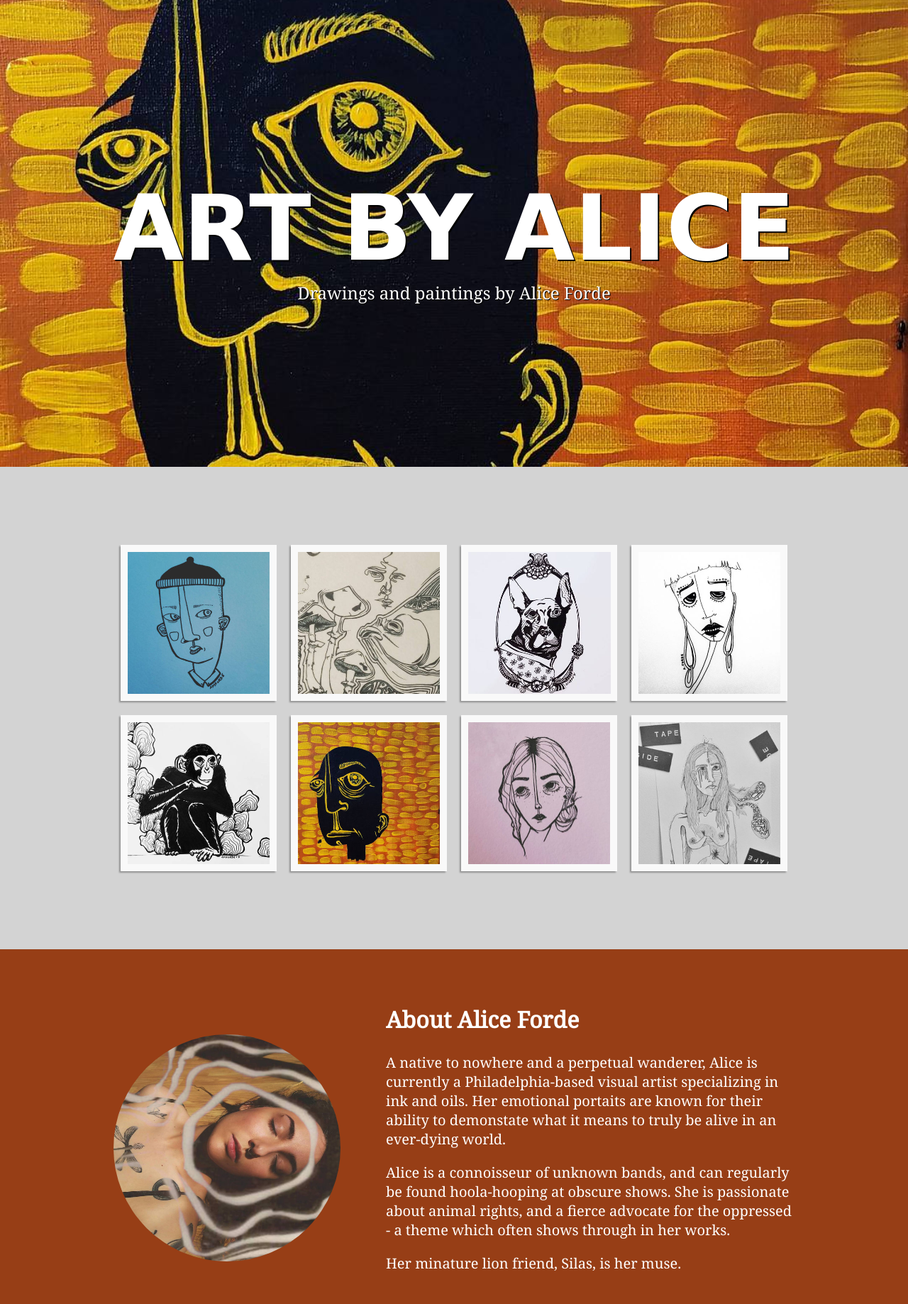
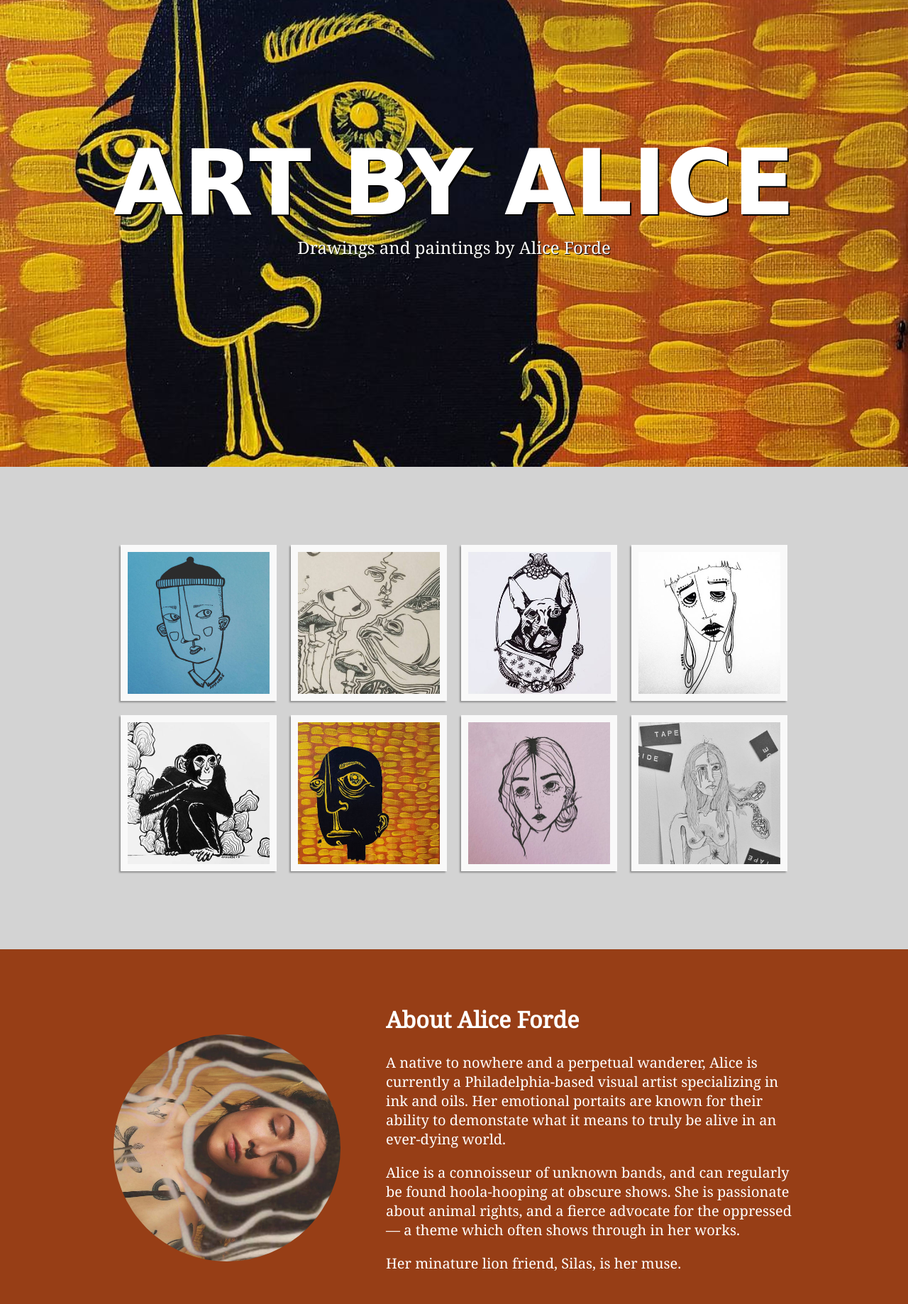
Before and after one commit to marykatefain/aliceportfolio, a website: page www/index.html in a window 1280 px wide. Shown: the part 62-1900 px from the top of the page at 71% size. Drawn offline with nearby package versions, Linux system fonts and the light colour scheme; files that its build step writes are made by us from their sources; a web font is replaced by a local one.

Commit message:
last edits before mobile styles

```diff
--- a/www/assets/styles/style.scss
+++ b/www/assets/styles/style.scss
@@ -94,7 +94,7 @@ nav {
 }
 
 .introduction {
-  margin: 30vh auto;
+  margin: 22vh auto;
   text-align: center;
   h1 {
     font-size: 10vw;
--- a/www/index.html
+++ b/www/index.html
@@ -108,7 +108,7 @@
             <div class="bio">
               <h2>About Alice Forde</h2>
               <p>A native to nowhere and a perpetual wanderer, Alice is currently a Philadelphia-based visual artist specializing in ink and oils. Her emotional portaits are known for their ability to demonstate what it means to truly be alive in an ever-dying world.</p>
-              <p>Alice is a connoisseur of unknown bands, and can regularly be found hoola-hooping at obscure shows. She is passionate about animal rights, and a fierce advocate for the oppressed - a theme which often shows through in her works.</p>
+              <p>Alice is a connoisseur of unknown bands, and can regularly be found hoola-hooping at obscure shows. She is passionate about animal rights, and a fierce advocate for the oppressed &mdash; a theme which often shows through in her works.</p>
               <p>Her minature lion friend, Silas, is her muse.</p>
               <div class="buttons">
                 <a href="mailto:alicemforde@gmail.com?Subject=Commission" target="_blank" class="button">Commision Work</a>
```
